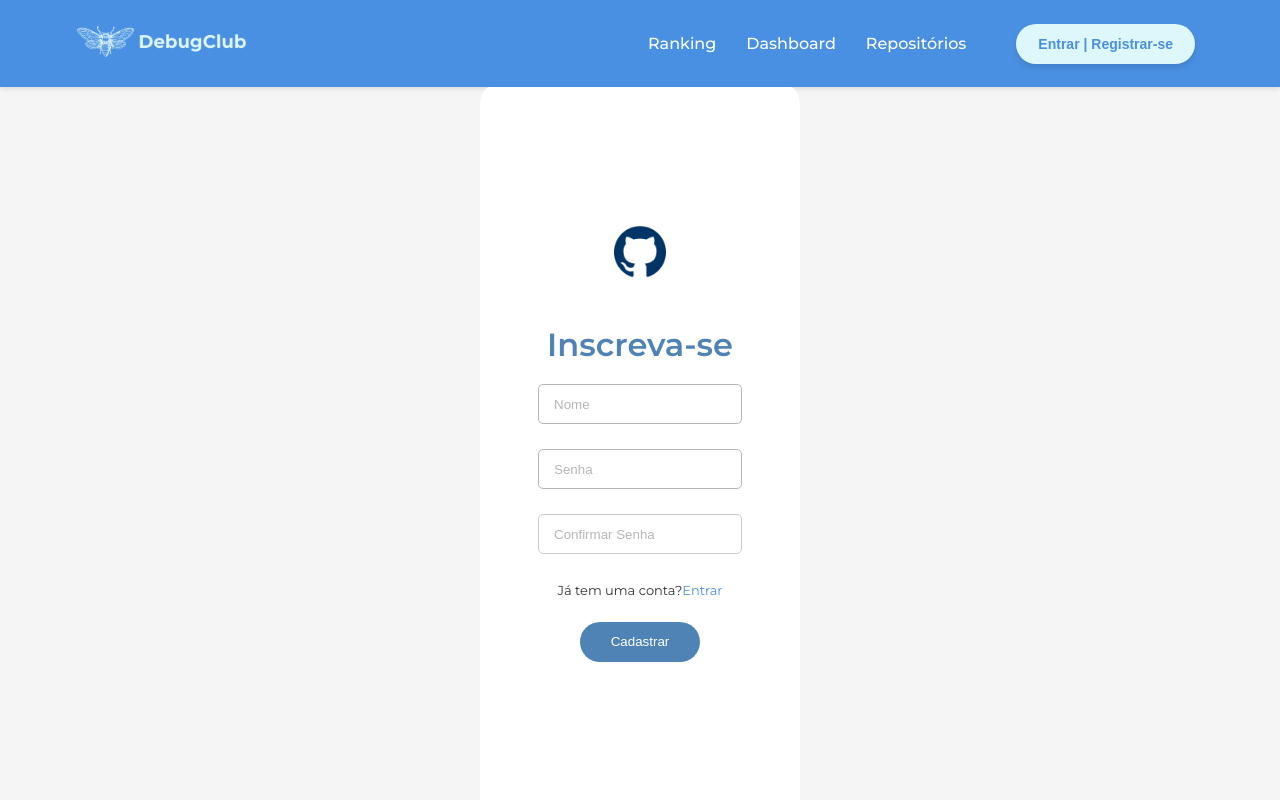
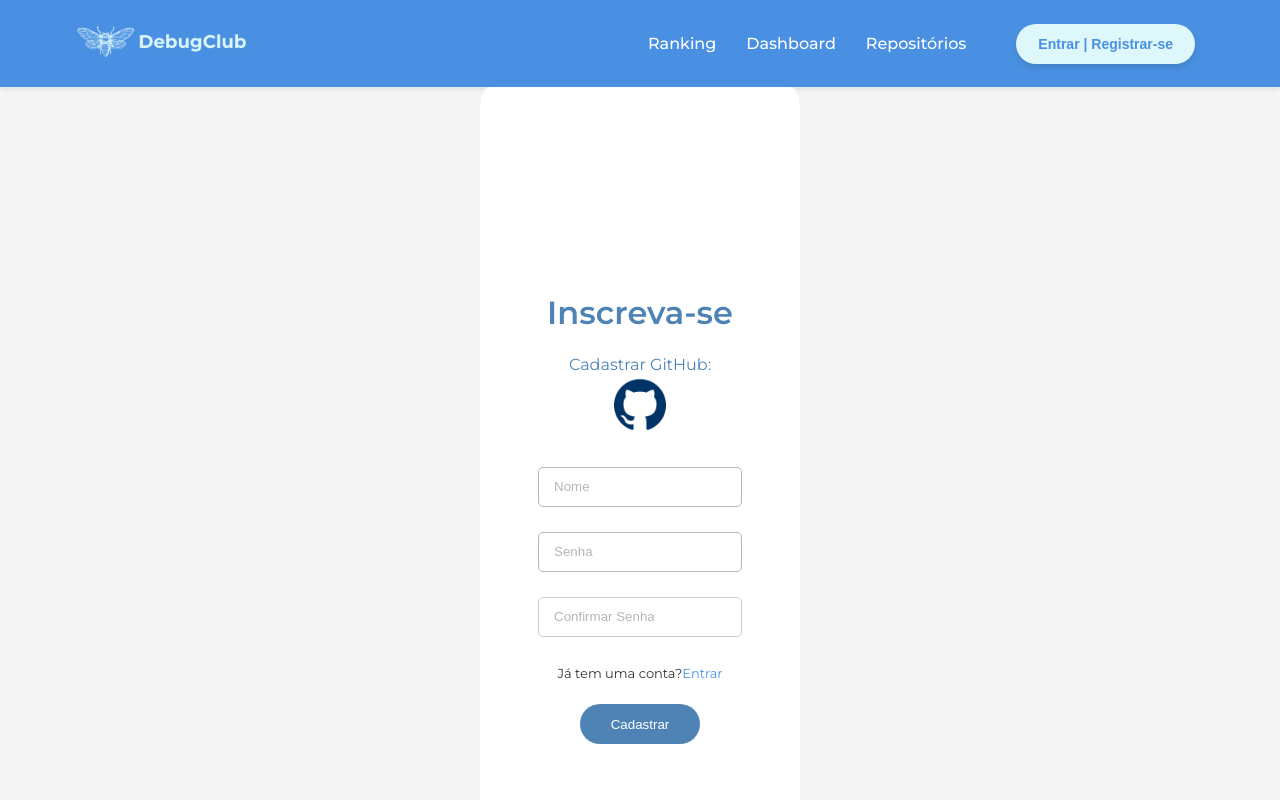
Before and after one commit to VyNas07/Debug-Club, a React (Create React App) app: page /registration in a window 1280 px wide. Shown: the top 800 px of the page. Built offline with nearby package versions, Linux system fonts and the light colour scheme.

Commit message:
ajuste na logo do github para cadastro

```diff
--- a/src/pages/RegistrationPage/MainRegistration/MainRegistration.css
+++ b/src/pages/RegistrationPage/MainRegistration/MainRegistration.css
@@ -55,7 +55,16 @@
 
 }
 .container-logo {
-    height: 7rem;
+    position: relative;
+    top: -2rem;
+}
+
+.login-github{
+    color: #4F83B6;
+    margin-top: 50px;
+    position: relative;
+    top: 7rem;
+    margin-top: 0;
 }
 .form {
     text-align: center;
@@ -66,6 +75,8 @@
     color: #4F83B6;
     margin-bottom: 10%;
     text-align: center;
+    position: relative;
+    top: 5rem;
 }
 
 
--- a/src/pages/RegistrationPage/MainRegistration/MainRegistration.js
+++ b/src/pages/RegistrationPage/MainRegistration/MainRegistration.js
@@ -88,17 +88,19 @@ const MainRegistration = () => {
   return (
     <main className="flex">
       <div className="form">
-        <div className='container-logo'>
-          <img
+
+        <form onSubmit={handleSubmit}>
+          <div className="caixa">
+            <h1 className="textologin">Inscreva-se</h1>
+            <div className='container-logo'>
+              <p className="login-github">Cadastrar GitHub:</p>
+            <img
             src={logoGitHub}
             alt='LogoGitHub'
             className='logoGitHub'
             onClick={handleGitHubLogin}
-          />
-        </div>
-        <form onSubmit={handleSubmit}>
-          <div className="caixa">
-            <h1 className="textologin">Inscreva-se</h1>
+            />
+           </div>
             <div className="nome">
               <input
                 className="input-field"
```
